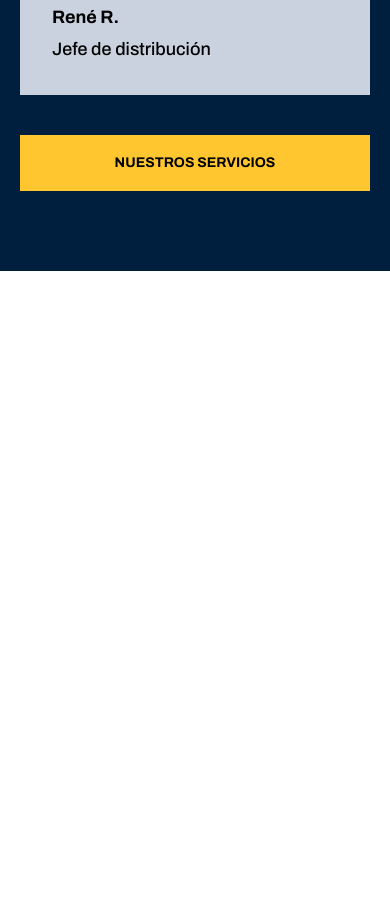
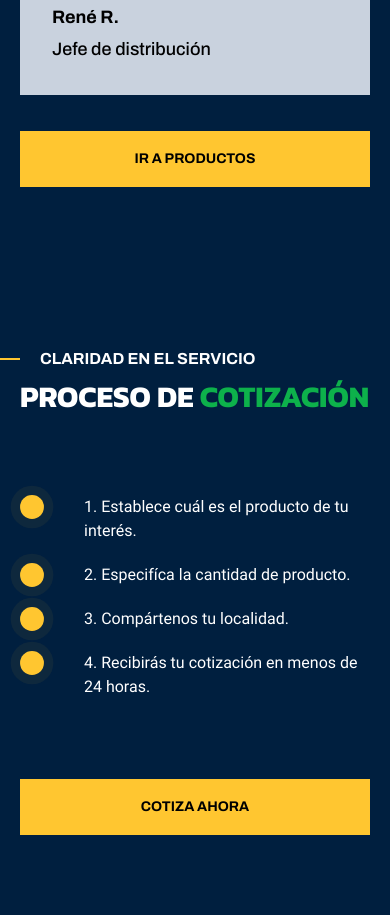
Before and after one commit to Cbas488/reciclacel, an Astro site: page / in a window 390 px wide. Shown: the part 5795-6710 px from the top of the page. Before the commit the page ends 6066 px from the top, so only its background shows below. Built offline with nearby package versions, Linux system fonts and the light colour scheme; Astro itself is replaced by a stand-in of ours.

Commit message:
feat: añadiendo seccion de cotización en home

```diff
--- /dev/null
+++ b/src/components/common/ProgressTrackerElement.astro
@@ -0,0 +1,37 @@
+---
+export interface Props {
+    text: string
+    icon: string
+}
+
+const { text, icon } = Astro.props
+---
+
+<div class="w-full flex lg:flex-col gap-10 col-span-1">
+    <div class="progress_tracker_circle w-6 h-6 3xl:w-9 3xl:h-9 4xl:w-12 4xl:h-12 text-9xl rounded-full bg-reciclacel_yellow">&nbsp;</div>
+    <div class="w-full h-full flex flex-col justify-between gap-5">
+        <span class="max-w-full lg:max-w-[298px] 3xl:max-w-full font-roboto text-left sm:text-xl 3xl:text-2xl 4xl:text-3xl text-white">{text}</span>
+        <img class="hidden lg:block h-20 xl:2xl:h-24 3xl:h-28" src={icon} alt="tracker_icon">
+    </div>
+</div>
+
+<style>
+    .progress_tracker_circle {
+        animation: pulse 2s infinite;
+    }
+
+    @keyframes pulse{
+        0%{
+            transform:scale(0.9);
+            box-shadow: 0 0 0 0 #FFC630
+        }
+        70%{
+            transform:scale(1);
+            box-shadow: 0 0 0 10px rgba(247, 159, 121, 0)
+
+        }
+        100%{
+            transform:scale(0.9);
+        }
+    }
+</style>
--- a/src/components/common/SubtitleWithLine.astro
+++ b/src/components/common/SubtitleWithLine.astro
@@ -14,7 +14,6 @@ const { text, textColor = "text-back", color } = Astro.props
     span::before {
         content: "";
         position: absolute;
-        left: 0;
         top: 50%;
         -webkit-transform: translateY(-50%);
         -ms-transform: translateY(-50%);
--- /dev/null
+++ b/src/layouts/home/QuoteProcess.astro
@@ -0,0 +1,61 @@
+---
+import LinkButton from "../../components/common/LinkButton.astro";
+import ProgressTrackerElement from "../../components/common/ProgressTrackerElement.astro";
+import SubtitleWithLine from "../../components/common/SubtitleWithLine.astro";
+import TitleSection from "../../components/common/TitleSection.astro";
+import Container from "../common/Container.astro";
+
+---
+
+<section class="w-full py-20 md:py-44 bg-reciclacel_dark_blue">
+    <div class="max-w-full xl:max-w-7xl 2xl:max-w-[95.5rem] 3xl:max-w-[120rem] mx-auto px-5 flex flex-col">
+        <SubtitleWithLine text="claridad en el servicio" textColor="text-white" color="#FFC630" />
+        <TitleSection text1="proceso de " text2="cotización" textColor1="text-white" textColor2="text-reciclacel_green" />
+    </div>
+
+    <div class="progress_tracker_line w-full my-20 relative">
+        <div class="max-w-full xl:max-w-7xl 2xl:max-w-[95.5rem] 3xl:max-w-[120rem] mx-auto px-5 flex flex-col gap-10">
+            <div class="w-full grid grid-cols-1 lg:grid-cols-4 gap-x-5 gap-y-5">
+                <ProgressTrackerElement text="1. Establece cuál es el producto de tu interés." icon="/svg/tracker/tracker1.svg"/>
+                <ProgressTrackerElement text="2. Especifíca la cantidad de producto." icon="/svg/tracker/tracker2.svg"/>
+                <ProgressTrackerElement text="3. Compártenos tu localidad." icon="/svg/tracker/tracker3.svg"/>
+                <ProgressTrackerElement text="4. Recibirás tu cotización en menos de 24 horas." icon="/svg/tracker/tracker4.svg"/>
+            </div>
+        </div>
+    </div>
+    <div class="w-full sm:w-fit px-5">
+        <LinkButton link="/" text="cotiza ahora"/>
+    </div>
+</section>
+
+<style>
+    .progress_tracker_line::before{
+        content: "";
+        width: 100%;
+        height: 1px;
+        position: absolute;
+        left: 0;
+        top: 10px;
+        background: #FFFFFF;
+    }
+
+    @media screen and (max-width: 1023.97px) {
+        .progress_tracker_line::before {
+            visibility: hidden;
+        }
+    }
+
+    @media screen and (min-width: 1920px) {
+        .progress_tracker_line::before {
+            height: 2px;
+            top: 15px;
+        }
+    }
+
+    @media screen and (min-width: 2560px) {
+        .progress_tracker_line::before {
+            height: 3px;
+            top: 20px;
+        }
+    }
+</style>
--- a/src/layouts/home/Solutions.astro
+++ b/src/layouts/home/Solutions.astro
@@ -32,7 +32,7 @@ import Container from "../common/Container.astro";
             </div>
             <div class="basis-1/2 p-8 sm:p-[60px] bg-[#C9D2DE]">
                 <q class="text-xl sm:text-[26px] 3xl:text-3xl 4xl:text-4xl font-archivo font-bold leading-6 sm:leading-8 tracking-tighter" style="quotes: none;">En Reciclacel pudimos tener una pronta respuesta sobre nuestros requerimientos y su logística nos ayudó a cumplir con nuestra meta.</q>
-                <div class="flex w-full justify-between items-center mt-5">
+                <div class="flex w-full justify-between items-center mt-5 2xl:mt-10">
                     <div class="flex flex-col gap-1 font-archivo text-lg sm:text-xl 3xl:text-2xl 4xl:text-3xl">
                         <span class="font-bold">René R.</span>
                         <span >Jefe de distribución</span>
@@ -43,7 +43,7 @@ import Container from "../common/Container.astro";
                     </svg>
                 </div>
             </div>
-            <div class="w-full sm:w-fit block md:hidden"><LinkButton text="nuestros servicios" link="/services"/></div>
         </div>
+        <div class="w-full sm:w-fit"><LinkButton text="ir a productos" link="#"/></div>
     </div>
 </Container>
--- a/src/pages/index.astro
+++ b/src/pages/index.astro
@@ -1,6 +1,7 @@
 ---
 import Services from "../layouts/common/Services.astro";
 import GridProducts from "../layouts/home/GridProducts.astro";
+import QuoteProcess from "../layouts/home/QuoteProcess.astro";
 import Solutions from "../layouts/home/Solutions.astro";
 import MainLayout from "./../layouts/common/MainLayout.astro"
 ---
@@ -9,4 +10,5 @@ import MainLayout from "./../layouts/common/MainLayout.astro"
 	<Services/>
 	<GridProducts/>
 	<Solutions/>
+	<QuoteProcess/>
 </MainLayout>
```
Also changed, not shown: public/svg/tracker/tracker1.svg (added), public/svg/tracker/tracker2.svg (added), public/svg/tracker/tracker3.svg (added), public/svg/tracker/tracker4.svg (added).
